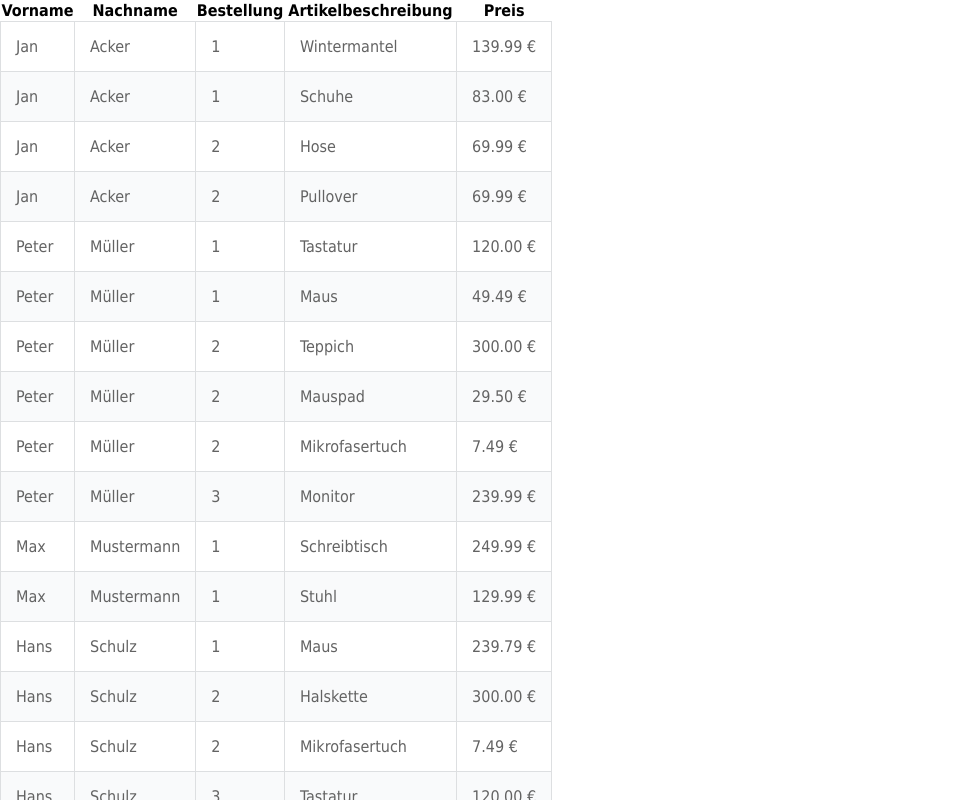
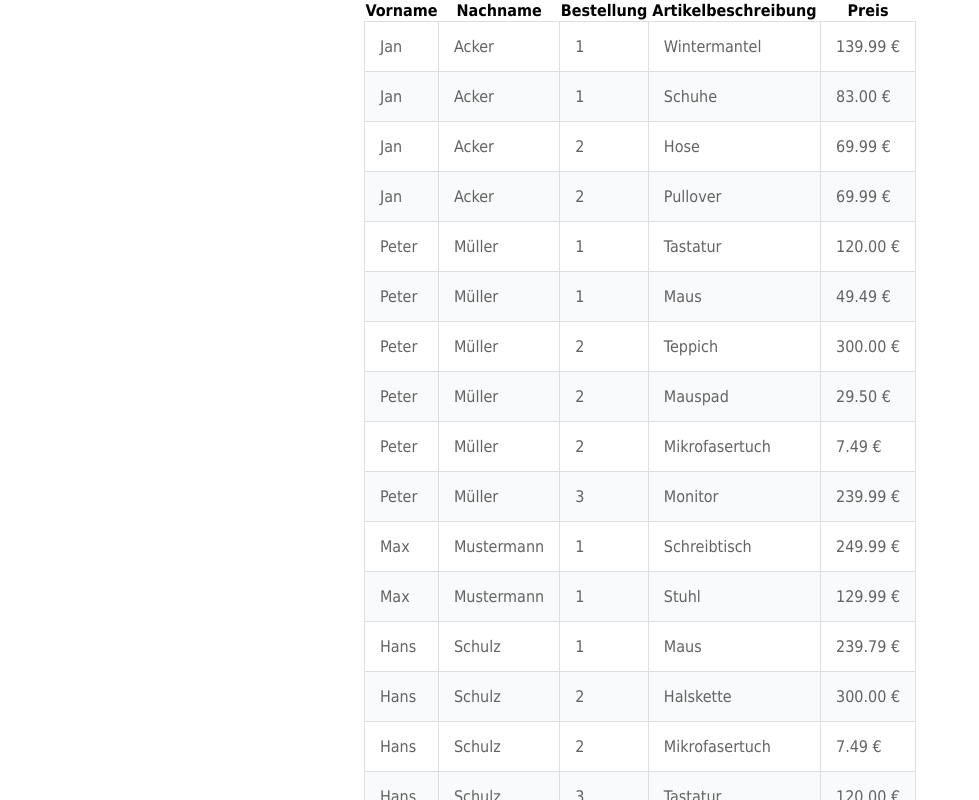
Before and after one commit to ppauldev/order-list-cc, a React (Create React App) app: page / in a window 1280 px wide. Shown: the top 800 px of the page, without its empty margins (0-979 px from the left). Built offline with nearby package versions, Linux system fonts and the light colour scheme.

Commit message:
Center table

```diff
--- a/src/App.css
+++ b/src/App.css
@@ -4,6 +4,11 @@
 #root {
     height: 100%;
     margin: 0;
+}
+
+.app {
+    display: flex;
+    justify-content: center;
 }
 
 table {
--- a/src/App.jsx
+++ b/src/App.jsx
@@ -6,7 +6,7 @@
 
 const App = () => {
   return (
-    <div>
+    <div className="app">
       <TableContextProvider>
         <Table />
       </TableContextProvider>
```
